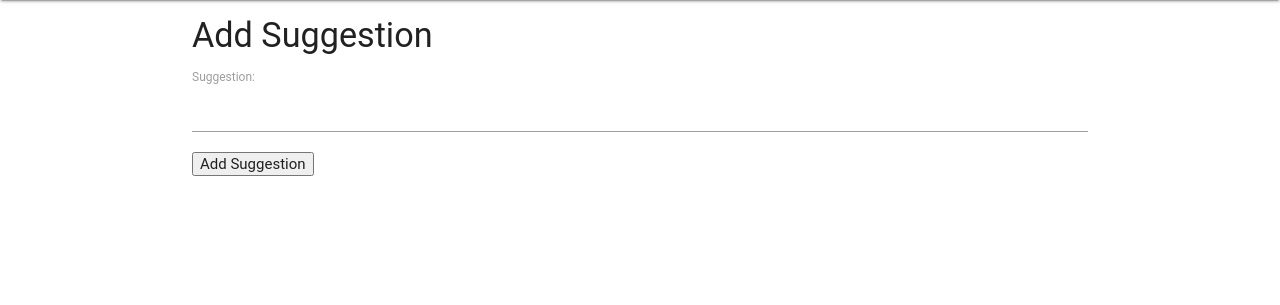
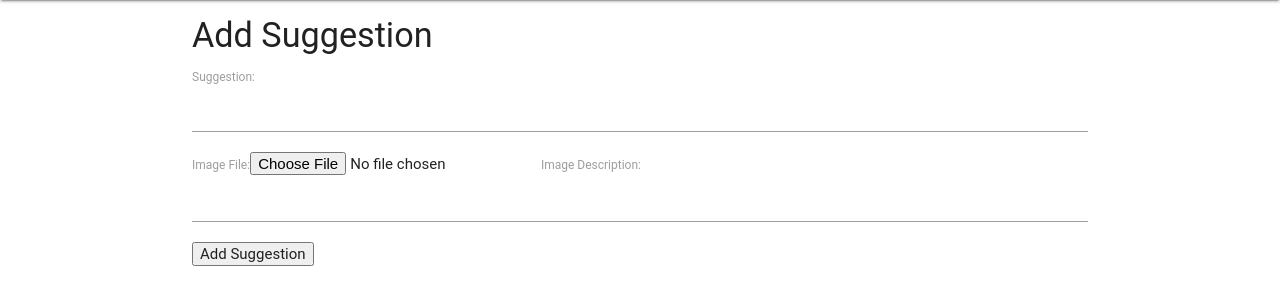
Before and after one commit to CSUChico-CINS465/CINS465-Fall2017-Lecture-Examples, a Django app: page /suggest/ in a window 1280 px wide. Shown: the part 64-369 px from the top of the page. Run offline with Django 3.2, Linux system fonts and the light colour scheme; a user stored in the database is signed in; some libraries are stand-ins or nearby versions; some web fonts are replaced.

Commit message:
Image upload example

```diff
--- a/mysite/firstapp/forms.py
+++ b/mysite/firstapp/forms.py
@@ -4,8 +4,22 @@ from django.core.validators import validate_unicode_slug
 from django.contrib.auth.forms import UserCreationForm, AuthenticationForm
 from django.contrib.auth.models import User
 
+from .models import *
+
 class suggestion_form(forms.Form):
     suggestion = forms.CharField(label='Suggestion', max_length=140, validators=[validate_unicode_slug])
+    image=forms.ImageField(label="Image File")
+    image_description=forms.CharField(label="Image Description", max_length=144)
+
+    def save(self, request , commit=True):
+        suggest = suggestion()
+        suggest.suggestion=self.cleaned_data['suggestion']
+        suggest.image=self.cleaned_data['image']
+        suggest.idescription=self.cleaned_data['image_description']
+        suggest.author=request.user
+        if commit:
+            suggest.save()
+        return suggest
     # CHOICES = (('1', 'First',), ('2', 'Second',))
     # choice_field = forms.ChoiceField(widget=forms.RadioSelect, choices=CHOICES)
 
--- a/mysite/firstapp/models.py
+++ b/mysite/firstapp/models.py
@@ -7,6 +7,9 @@ class suggestion(models.Model):
     suggestion = models.CharField(max_length=141)
     author = models.ForeignKey(User, on_delete=models.CASCADE)
     authored = models.DateTimeField(auto_now=True)
+    image = models.ImageField(max_length=144, upload_to='uploads/%Y/%m/%d/')
+    idescription = models.CharField(max_length=144)
+
 
     def __str__(self):
         return self.suggestion
--- a/mysite/firstapp/templates/default.html
+++ b/mysite/firstapp/templates/default.html
@@ -38,6 +38,7 @@
       <ul>
         {% for suggestion in suggestions %}
           <li>
+            <img src="/media/{{ suggestion.image }}" alt="{{ suggestion.idescription }}" width="100"/>
             {{ suggestion.suggestion }}
             <ul>
               {% for comment in suggestion.comments %}
--- a/mysite/firstapp/templates/suggest.html
+++ b/mysite/firstapp/templates/suggest.html
@@ -6,7 +6,7 @@
   <!-- <div class="large-4 medium-4 small-12 cell"></div> -->
   <div class="large-6 medium-6 small-12 large-offset-3 medium-offset-3 cell">
 
-    <form action="/suggest/" method="post">
+    <form action="/suggest/" method="post" enctype="multipart/form-data">
         {% csrf_token %}
         <h4 class="text-center">Add Suggestion</h4>
         {{ form }}
--- a/mysite/firstapp/views.py
+++ b/mysite/firstapp/views.py
@@ -18,6 +18,8 @@ def index(request):
     for suggest in suggestions:
         data = {}
         data["suggestion"]=suggest.suggestion
+        data["image"]=suggest.image
+        data["idescription"]=suggest.idescription
         data["author"]=suggest.author
         data["comments"]=[]
         data["id"]=suggest.id
@@ -32,13 +34,9 @@ def index(request):
 def suggestion_view(request):
     if request.method == 'POST':
         if request.user.is_authenticated:
-            form = suggestion_form(request.POST)
+            form = suggestion_form(request.POST, request.FILES)
             if form.is_valid():
-                modentry = suggestion(
-                    suggestion=form.cleaned_data['suggestion'],
-                    author=request.user
-                    )
-                modentry.save()
+                form.save(request)
                 return redirect("/")
         else:
             form=suggestion_form()
--- a/mysite/mysite/settings.py
+++ b/mysite/mysite/settings.py
@@ -119,3 +119,6 @@ USE_TZ = True
 # https://docs.djangoproject.com/en/1.11/howto/static-files/
 
 STATIC_URL = '/static/'
+
+MEDIA_URL = '/media/'
+MEDIA_ROOT = BASE_DIR + "/media/"
--- a/mysite/mysite/urls.py
+++ b/mysite/mysite/urls.py
@@ -19,6 +19,8 @@ from django.contrib import admin
 from django.contrib.auth import views
 from firstapp.forms import LoginForm
 
+from django.conf import settings
+from django.conf.urls.static import static
 
 urlpatterns = [
     url(r'^admin/', admin.site.urls),
@@ -30,4 +32,4 @@ urlpatterns = [
         'next_page':'/login'
     }),
     url(r'',include('firstapp.urls')),
-]
+]+ static(settings.MEDIA_URL, document_root=settings.MEDIA_ROOT)
```
Also changed, not shown: mysite/db.sqlite3, mysite/firstapp/migrations/0007_auto_20171020_1721.py (added), mysite/media/uploads/2017/10/20/banner.png (added), mysite/media/uploads/2017/10/20/banner2.png (added), 1 other file.
